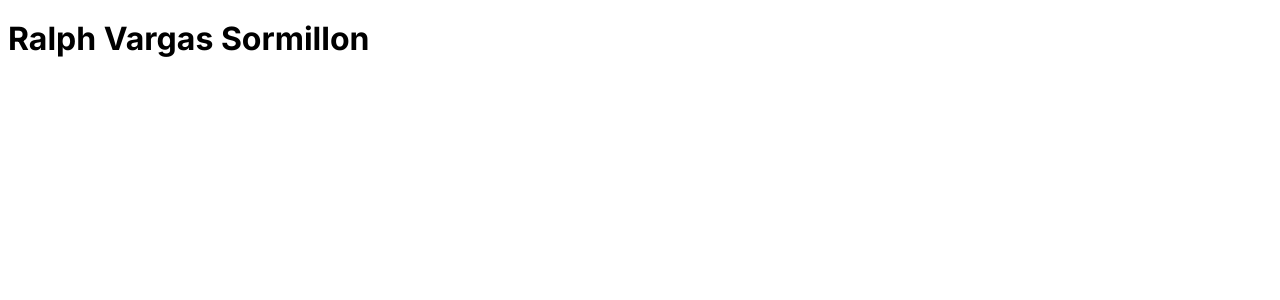
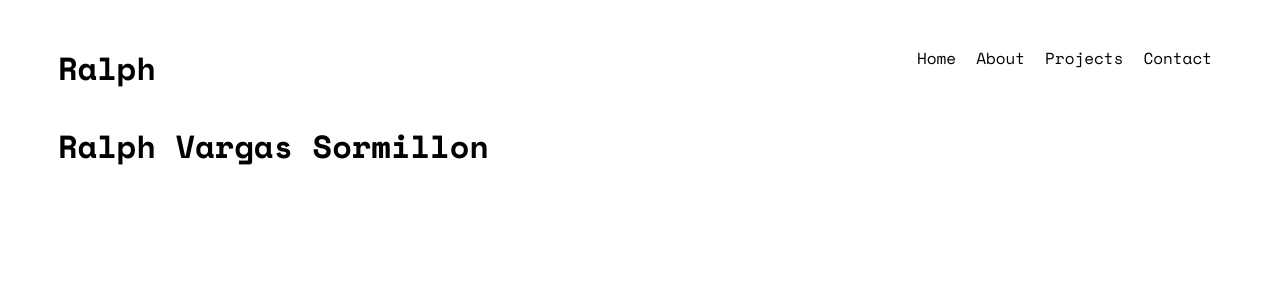
Before and after one commit to vargassormm1/portfolio, a Next.js app: page / in a window 1280 px wide. Shown: the top 300 px of the page. Built offline with nearby package versions, Linux system fonts and the light colour scheme.

Commit message:
added navbar

```diff
--- a/src/app/globals.css
+++ b/src/app/globals.css
@@ -24,6 +24,7 @@ blockquote,
 dl,
 dd {
   margin-block-end: 0;
+  overscroll-behavior-y: none;
 }
 
 /* Remove list styles on ul, ol elements with a list role, which suggests default styling will be removed */
@@ -36,6 +37,7 @@ ol[role="list"] {
 body {
   min-height: 100vh;
   line-height: 1.5;
+  font-family: "Space Mono, SF Mono, Fira Code, Fira Mono, Roboto Mono, monospace";
 }
 
 /* Set shorter line heights on headings and interactive elements */
@@ -88,3 +90,14 @@ textarea:not([rows]) {
 :target {
   scroll-margin-block: 5ex;
 }
+
+.container {
+  max-width: 1536px;
+  margin: auto;
+  padding-left: 50px;
+  padding-right: 50px;
+  min-height: 100vh;
+  display: flex;
+  flex-direction: column;
+  width: 100%;
+}
--- a/src/app/layout.js
+++ b/src/app/layout.js
@@ -1,7 +1,8 @@
-import { Inter } from "next/font/google";
+import { Space_Mono } from "next/font/google";
 import "./globals.css";
+import Navbar from "@/components/Navbar/Navbar";
 
-const inter = Inter({ subsets: ["latin"] });
+const spaceMono = Space_Mono({ subsets: ["latin"], weight: ["400", "700"] });
 
 export const metadata = {
   title: "Ralph Vargas Sormillon",
@@ -11,7 +12,12 @@ export const metadata = {
 export default function RootLayout({ children }) {
   return (
     <html lang="en">
-      <body className={inter.className}>{children}</body>
+      <body className={spaceMono.className}>
+        <div className="container">
+          <Navbar />
+          {children}
+        </div>
+      </body>
     </html>
   );
 }
--- /dev/null
+++ b/src/components/Navbar/Navbar.js
@@ -0,0 +1,25 @@
+import styles from "./Navbar.module.css";
+
+const Navbar = () => {
+  return (
+    <div className={styles.navbar}>
+      <h1>Ralph</h1>
+      <ul className={styles.navLinks}>
+        <li>
+          <a href="">Home</a>
+        </li>
+        <li>
+          <a href="">About</a>
+        </li>
+        <li>
+          <a href="">Projects</a>
+        </li>
+        <li>
+          <a href="">Contact</a>
+        </li>
+      </ul>
+    </div>
+  );
+};
+
+export default Navbar;
--- /dev/null
+++ b/src/components/Navbar/Navbar.module.css
@@ -0,0 +1,21 @@
+.navbar {
+  display: flex;
+  align-items: center;
+  justify-content: space-between;
+  height: 100px;
+}
+.navLinks {
+  display: flex;
+  list-style-type: none;
+}
+.navLinks li {
+  text-align: center;
+  padding: 10px;
+}
+.navLinks li a {
+  text-decoration: none;
+}
+.navLinks li a:hover {
+  border-bottom: 2px solid black;
+  transition: all 0.2s ease-out;
+}
```
